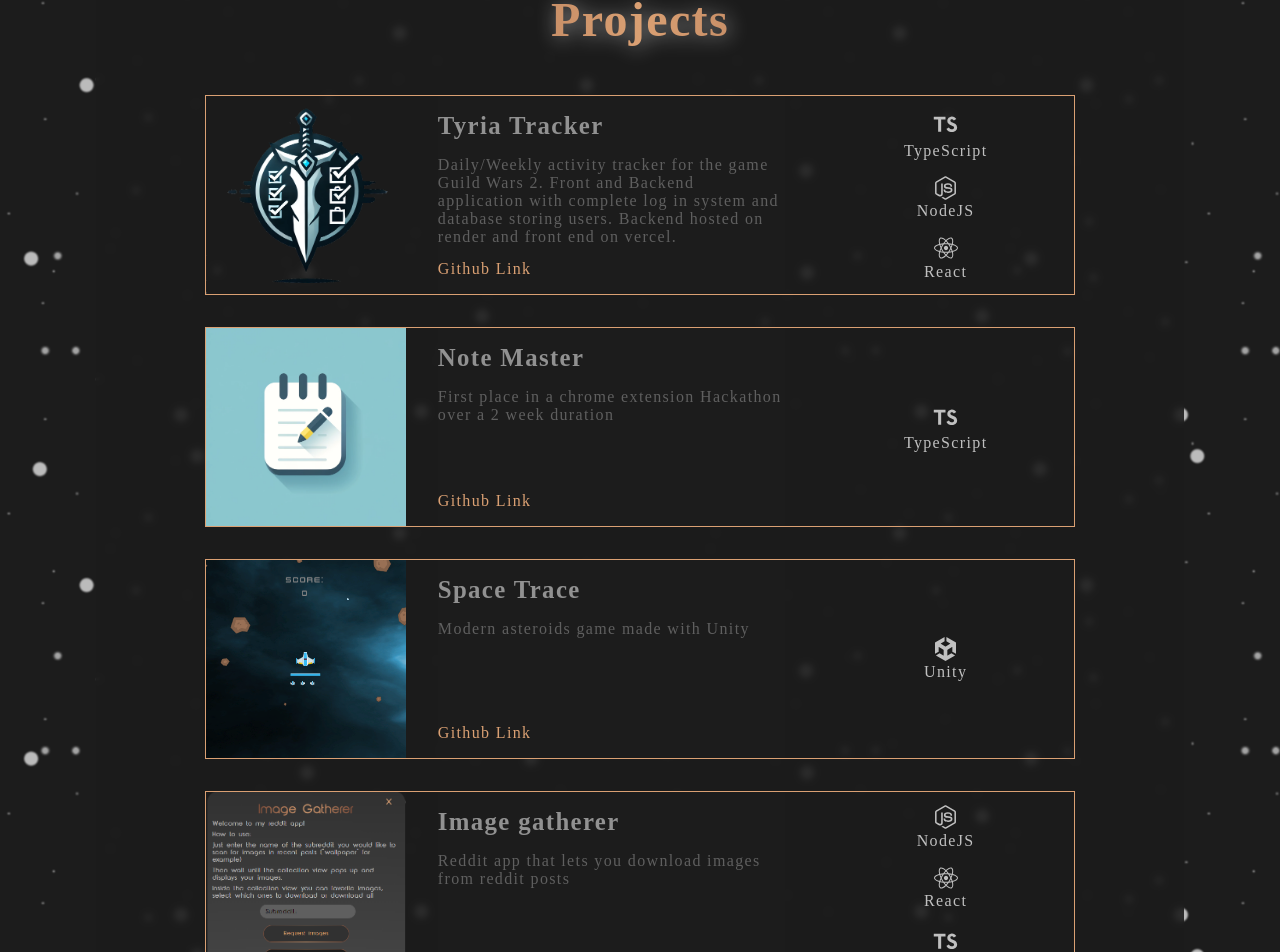
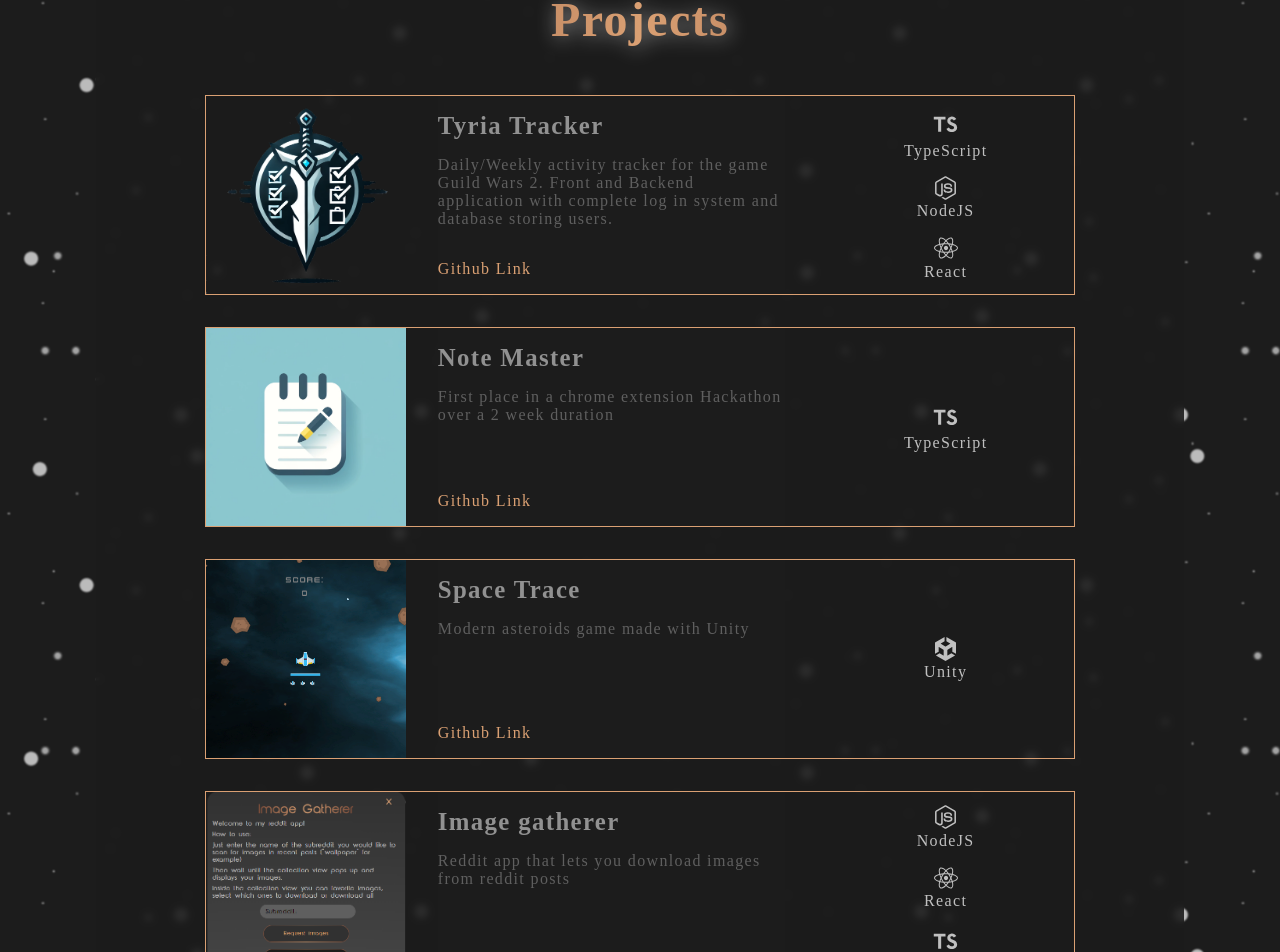
Before and after one commit to Lumina97/ErikNivalaWebsite, a React (Vite) app: page / in a window 1280 px wide. Shown: the part 1303-2255 px from the top of the page. Built offline with nearby package versions, Linux system fonts and the light colour scheme; a web font is replaced by a local one.

Commit message:
adjusted tyria tracker content

```diff
--- a/src/data.ts
+++ b/src/data.ts
@@ -38,7 +38,7 @@ export const Projects: TProject[] = [
     imagePath: projectImagePath + "Gw2_taskmaster.png",
     title: "Tyria Tracker",
     description:
-      "Daily/Weekly activity tracker for the game Guild Wars 2. Front and Backend application with complete log in system and database storing users. Backend hosted on render and front end on vercel.",
+      "Daily/Weekly activity tracker for the game Guild Wars 2. Front and Backend application with complete log in system and database storing users.",
     githubPath: "https://github.com/Lumina97/TyriaTracker",
   },
 ];
```
